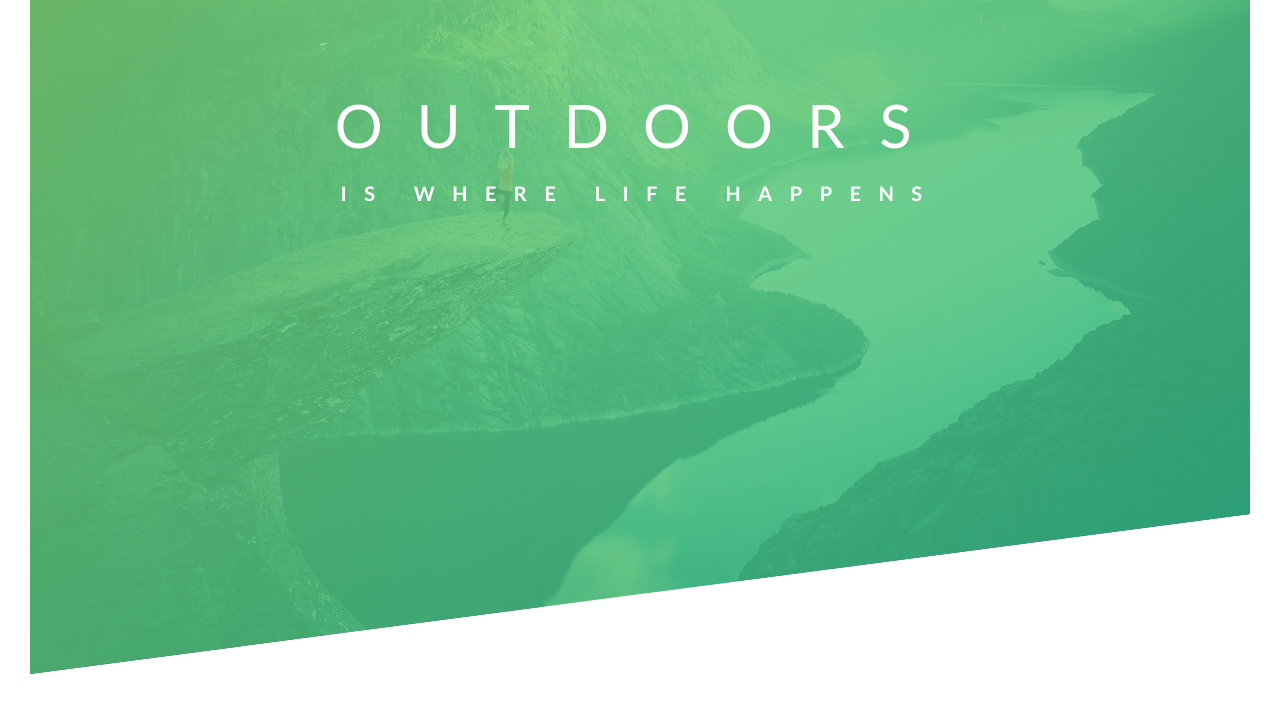
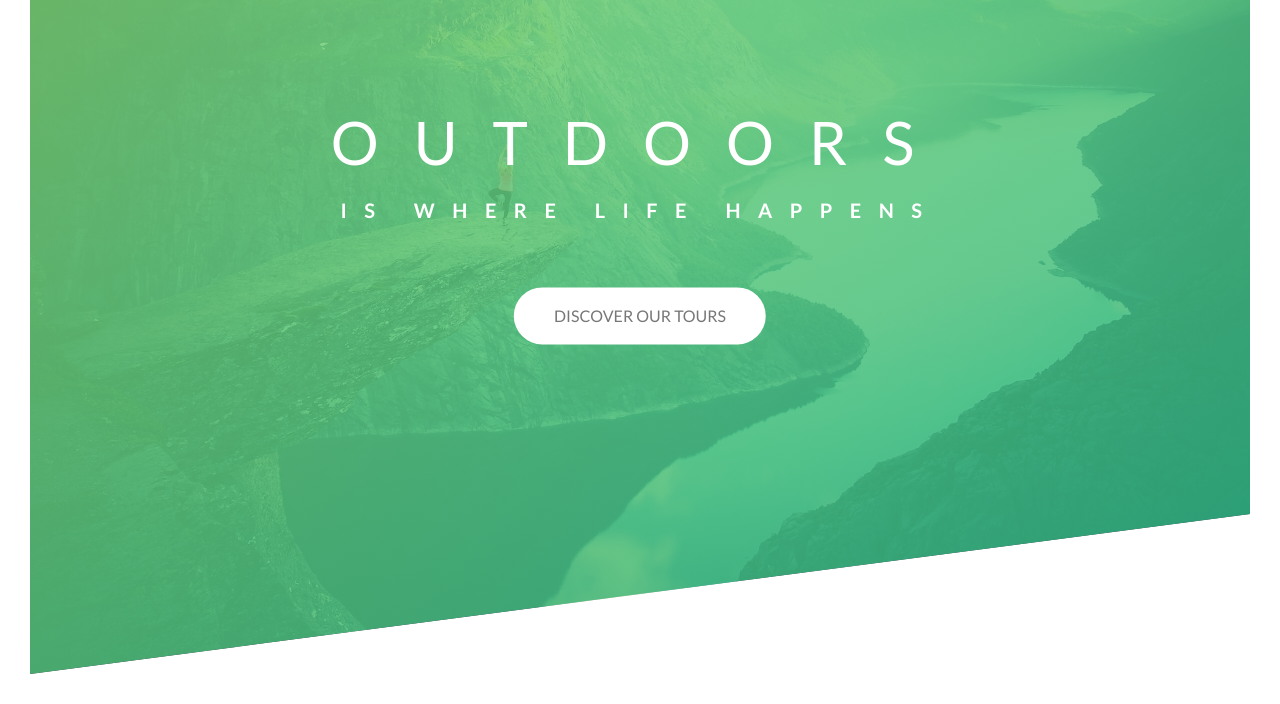
Before and after one commit to nitinporwal/Natours, a plain HTML site: page index.html in a window 1280 px wide. Shown: the part 116-820 px from the top of the page. Drawn offline with Linux system fonts and the light colour scheme.

Commit message:
add button in header section

```diff
--- a/css/style.css
+++ b/css/style.css
@@ -35,22 +35,26 @@ body {
 
 .text-box {
   position: absolute;
-  top: 30%;
+  top: 40%;
   left: 50%;
   transform: translate(-50%, -50%);
+  text-align: center;
 }
 
 .heading-primary {
   text-transform: uppercase;
   color: #fff;
   text-align: center;
+  backface-visibility: hidden;
+  margin-bottom: 60px;
 }
 
 .heading-primary-main {
   display: block;
   font-size: 60px;
   font-weight: 400;
-  letter-spacing: 34px;
+  letter-spacing: 35px;
+  animation: moveInLeft 1s ease-out;
 }
 
 .heading-primary-sub {
@@ -58,4 +62,60 @@ body {
   font-size: 20px;
   font-weight: 700;
   letter-spacing: 17.5px;
+  animation: moveInRight 1s ease-out;
 }
+
+@keyframes moveInRight {
+  0% {
+    opacity: 0;
+    transform: translateX(100px);
+  }
+  80% {
+    opacity: 1;
+    transform: translateX(-10px);
+  }
+  100% {
+    opacity: 1;
+    transform: translate(0);
+  }
+}
+
+@keyframes moveInLeft {
+  0% {
+    opacity: 0;
+    transform: translateX(-100px);
+  }
+  80% {
+    opacity: 1;
+    transform: translateX(10px);
+  }
+  100% {
+    opacity: 1;
+    transform: translate(0);
+  }
+}
+
+.btn:link,
+.btn:visited {
+  text-decoration: none;
+  text-transform: uppercase;
+  padding: 15px 40px;
+  display: inline-block;
+  color: #777;
+  border-radius: 100px;
+  transition: all 0.2s;
+}
+
+.btn:hover {
+  transform: translateY(-3px);
+  box-shadow: 0 10px 20px rgba(0, 0, 0, 0.2);
+}
+
+.btn:active {
+  transform: translateY(-1px);
+  box-shadow: 0 5px 10px rgba(0, 0, 0, 0.2);
+}
+
+.btn-white {
+  background-color: white;
+}
--- a/index.html
+++ b/index.html
@@ -21,6 +21,7 @@
           <span class="heading-primary-main"> outdoors </span>
           <span class="heading-primary-sub"> is where life happens </span>
         </h1>
+        <a href="#" class="btn btn-white">Discover our tours</a>
       </div>
     </header>
   </body>
```
Also changed, not shown: 1 other file.
